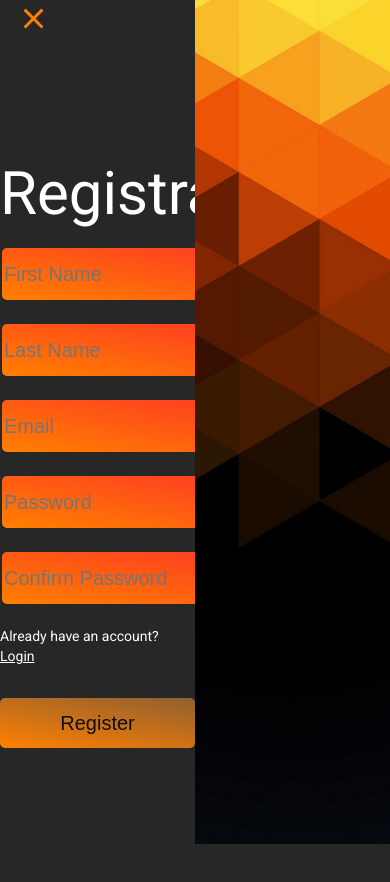
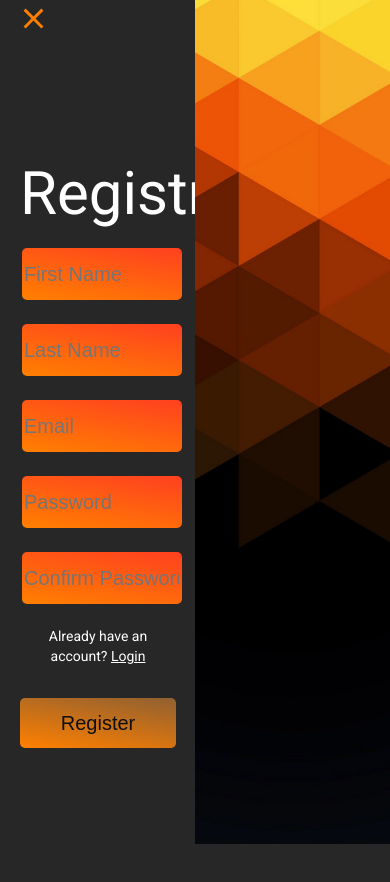
Before and after one commit to mproticcc/Game-Store, an Angular app: page /registration in a window 390 px wide. Shown: the top 882 px of the page. Built offline with nearby package versions, Linux system fonts and the light colour scheme.

Commit message:
fix: login and register css

```diff
--- a/src/app/core/components/auth/registration/registration.component.html
+++ b/src/app/core/components/auth/registration/registration.component.html
@@ -1,7 +1,7 @@
 <app-close-button></app-close-button>
 <div class="content">
   <form class="center-content" [formGroup]="registrationForm">
-    <div class="sing-up-style">
+    <div class="log-in-class">
       <h1>Registration</h1>
       <br />
       <div class="group">
--- a/src/assets/styles/_login.scss
+++ b/src/assets/styles/_login.scss
@@ -97,6 +97,13 @@
   width: 25%;
 }
 
+@media screen and (max-width: 1200px) {
+  .log-in-class {
+    width: 40%;
+    margin-left: 20px;
+  }
+}
+
 .group {
   display: flex;
   flex-direction: column;
```
